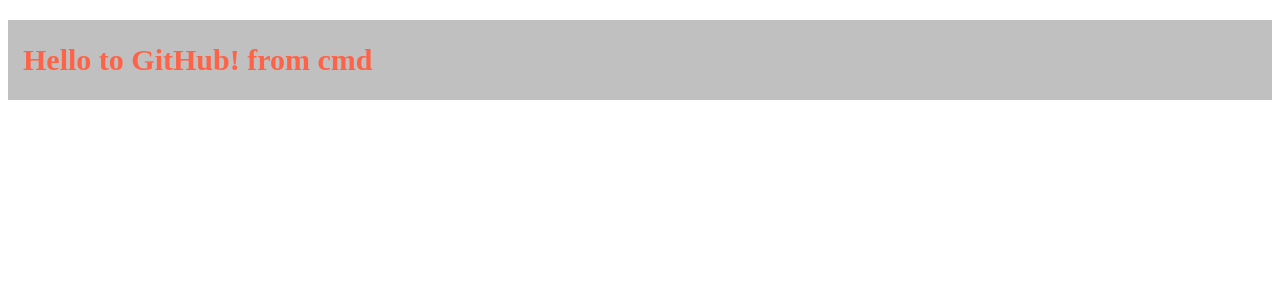
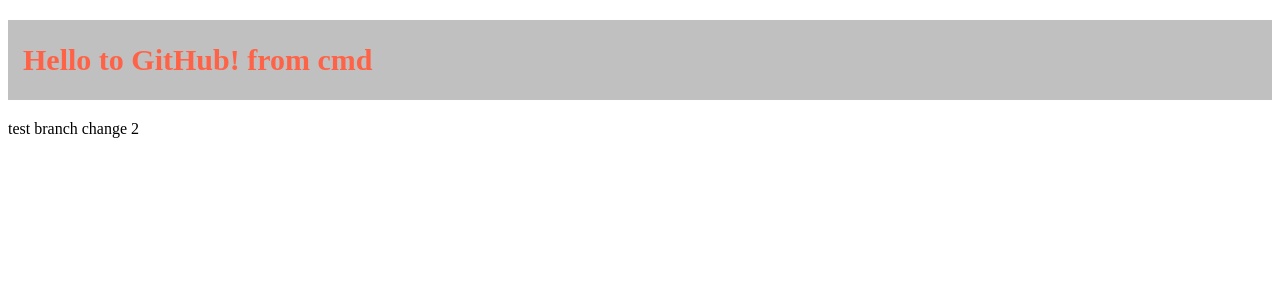
Before and after one commit to zenterua/AngularGit, an Angular app: page / in a window 1280 px wide. Shown: the top 300 px of the page. Built offline with nearby package versions, Linux system fonts and the light colour scheme.

Commit message:
add some text

```diff
--- a/src/app/home/home.component.html
+++ b/src/app/home/home.component.html
@@ -1 +1,2 @@
 <h1>Hello to GitHub! from cmd</h1>
+<p>test branch change 2</p>
```
